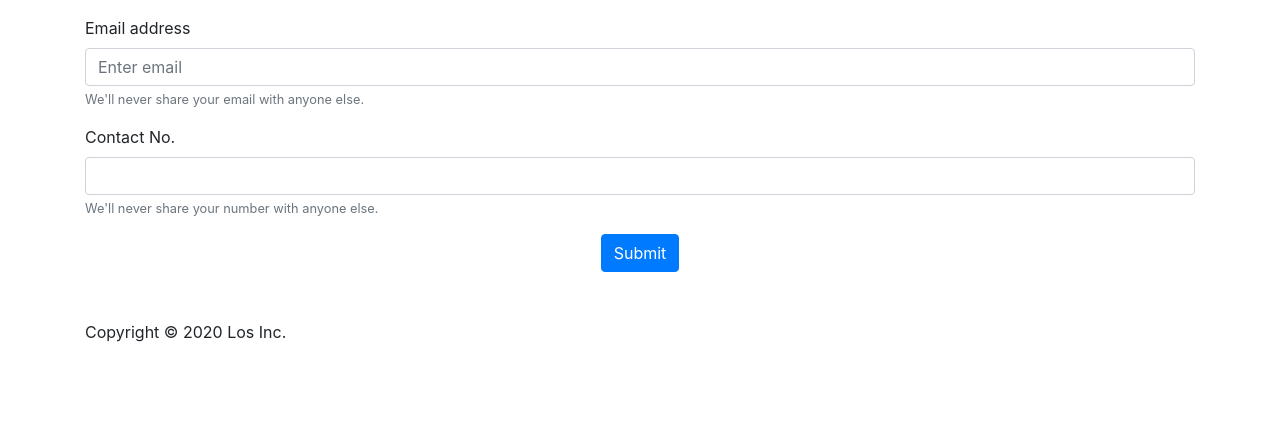
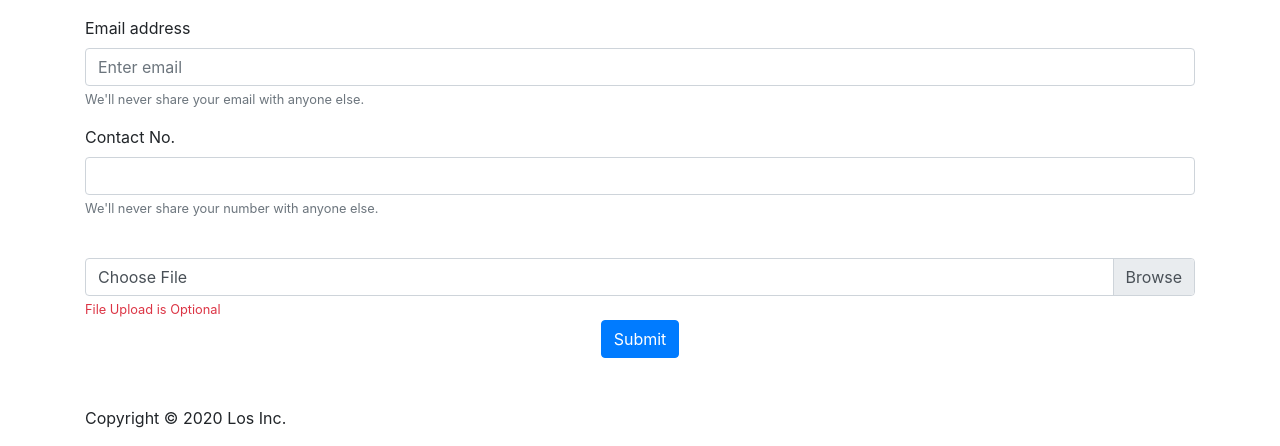
Before and after one commit to samurailos/attendance, a PHP site: page / in a window 1280 px wide. Shown: the part 464-910 px from the top of the page. Before the commit the page ends 806 px from the top, so only its background shows below. Run offline with PHP 8.4, Linux system fonts and the light colour scheme; data that the repository does not hold is empty; some libraries are stand-ins or nearby versions.

Commit message:
removed an error

```diff
--- a/ElasticEmail key.txt
+++ /dev/null
@@ -1 +0,0 @@
-E86A23D7A191EC8A43E0A5A1B14EDEA39E99A07AEC3BE4135E2AD7A20E10E20A6B71564E8F8130778F48A83F2D5DA994
--- a/db/conn.php
+++ b/db/conn.php
@@ -1,17 +1,17 @@
 <?php
     //Development Connection
-    /*$host = 'localhost';
+    $host = 'localhost';
     $db = 'attendance_db';
     $user = 'root';
     $pass = '';
-    $charset = 'utf8mb4';*/
+    $charset = 'utf8mb4';
 
     //Remote Database Connection
-    $host = 'remotemysql.com';
+   /* $host = 'remotemysql.com';
     $db = 'auPWtR9KzE';
     $user = 'auPWtR9KzE';
     $pass = 'XbhkOCRmBf';
-    $charset = 'utf8mb4';
+    $charset = 'utf8mb4';*/
 
     $dsn = "mysql:host=$host;dbname=$db;charset=$charset";
 
--- a/index.php
+++ b/index.php
@@ -47,6 +47,14 @@ $results =$crud->getSpecialties();
     <input type="text" class="form-control" id="phone" name= "phone" aria-describedby="phoneHelp" >
     <small id="phoneHelp" class="form-text text-muted">We'll never share your number with anyone else.</small>
 </div>
+<br/>
+<div class="custom-file">
+
+    <input type="file" accept="image/*" class="custom-file-input" id="avatar" name= "avatar">
+    <label class="custom-file-label" for="avatar">Choose File</label>
+    <small id="avatar" class="form-text text-danger">File Upload is Optional</small>
+</div>
+
 
 <div class="text-center">
     <button type="submit" name= "submit" class="btn btn-primary" class="text-center">Submit</button>
--- a/success.php
+++ b/success.php
@@ -12,6 +12,11 @@
         $email = $_POST['email'];
         $contact = $_POST['phone'];
         $specialty = $_POST['specialty'];
+
+        $target_dir = 'uploads/';
+        $file = $target_dir . basename($_FILES["avatar"]["name"]);
+
+
         //Call the function to insert and track if successful or not
         $isSuccess = $crud->insertAttendees($fname, $lname, $dob, $email, $contact, $specialty);
         $specialtyName = $crud->getSpecialtyById($specialty);
```
